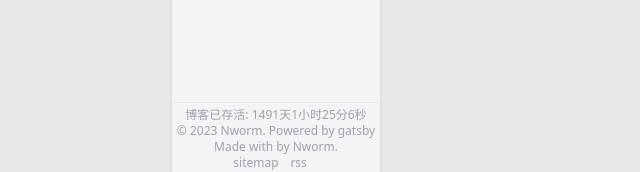
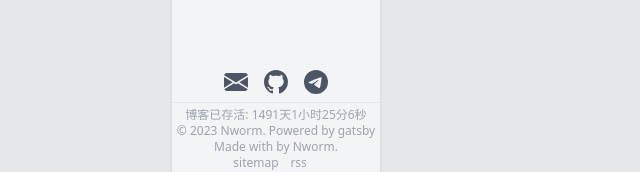
Before and after one commit to 1574242600/blog, a Gatsby site: page / in a window 1280 px wide. Shown: the part 625-797 px from the top of the page, without its empty margins (20-660 px from the left). Built offline with nearby package versions, Linux system fonts and the light colour scheme; Gatsby itself is replaced by a stand-in of ours.

Commit message:
🚧 (r/components): 完成 contacts 组件

```diff
--- /dev/null
+++ b/src/components/contacts.tsx
@@ -0,0 +1,36 @@
+import * as React from 'react'
+import type { LastArrayElement } from 'type-fest'
+import { SiteMetadata } from '@hooks/use-site-metadata'
+import Svg from './svg'
+import Link from './link'
+
+const Contacts: React.FC<ContactsProps> = ({ contacts }) => {
+    return (
+        <div className='flex justify-center space-x-4 h-8 w-full'>
+            {
+                contacts.map((contact) => {
+                    return <Contact key={contact.name} {...contact} />
+                })
+            }
+        </div>
+    )
+}
+
+const Contact: React.FC<LastArrayElement<ContactsProps['contacts']>> = ({ name, id, url }) => {
+    const href = url.replace(/\{id\}/, id)
+    const svgClass = 'text-2xl text-gray-600 hover:text-blue-400'
+
+    return (
+        <div title={name}>
+            <Link href={href} >
+                <Svg id={name} className={svgClass} />
+            </Link>
+        </div>
+    )
+}
+
+export interface ContactsProps {
+    contacts: SiteMetadata['contacts']
+}
+
+export default Contacts
--- a/src/components/layout.tsx
+++ b/src/components/layout.tsx
@@ -7,13 +7,14 @@ import Background from './background'
 import Divider from './divider'
 import { Menu, Item } from './menu'
 import Footer from './footer'
+import Contacts from './contacts'
 import Svg from './svg'
 
 const Layout: React.FC<LayoutProps> = ({ children }) => {
     const siteMetadata = useSiteMetadata()
     const menuItemsData = useMenuItemsData()
 
-    const { title } = siteMetadata
+    const { title, contacts } = siteMetadata
     const path = location.pathname
     const defaultActiveKey = (path.at(-1) === '/' ? path.slice(0, -1) : path) || '/'
 
@@ -35,6 +36,7 @@ const Layout: React.FC<LayoutProps> = ({ children }) => {
                         {renderItems(menuItemsData)}
                     </Menu>
                     <div className='absolute bottom-0 w-full'>
+                        <Contacts contacts={contacts} />
                         <Divider />
                         <Footer siteMetadata={siteMetadata} />
                     </div>
--- a/src/components/svg.tsx
+++ b/src/components/svg.tsx
@@ -16,7 +16,7 @@ export const Svg: React.FC<SvgProps> = ({ id, className = '' }) => {
     return (
         <>
             { svg &&
-                <svg className={className} dangerouslySetInnerHTML={{ __html: svg }} />
+                <div className={className + ' align-middle'} dangerouslySetInnerHTML={{ __html: svg }} />
             }
         </>
     )
--- a/src/styles/global.css
+++ b/src/styles/global.css
@@ -1,3 +1,8 @@
 @tailwind base;
 @tailwind components;
 @tailwind utilities;
+
+svg {
+    width: 1em;
+    height: 1em;
+}
--- a/tailwind.config.js
+++ b/tailwind.config.js
@@ -1,21 +1,21 @@
 module.exports = {
     content: [
         './src/pages/**/*.{js,jsx,ts,tsx}',
-        './src/components/**/*.{js,jsx,ts,tsx}',
+        './src/components/**/*.{js,jsx,ts,tsx}'
     ],
     theme: {
         extend: {
             margin: {
-                '1/4': '25%',
+                '1/4': '25%'
             },
             screens: {
                 '2xl-m': { max: '1535px' },
                 'xl-m': { max: '1279px' },
                 'lg-m': { max: '1023px' },
                 'md-m': { max: '767px' },
-                'sm-m': { max: '639px' },
-            },
-        },
+                'sm-m': { max: '639px' }
+            }
+        }
     },
-    plugins: [],
+    plugins: []
 }
```
Also changed, not shown: src/gatsby-types.d.ts (+0 -356 lines), static/svg/email.svg (added), static/svg/github.svg (added), static/svg/telegram.svg (added).
